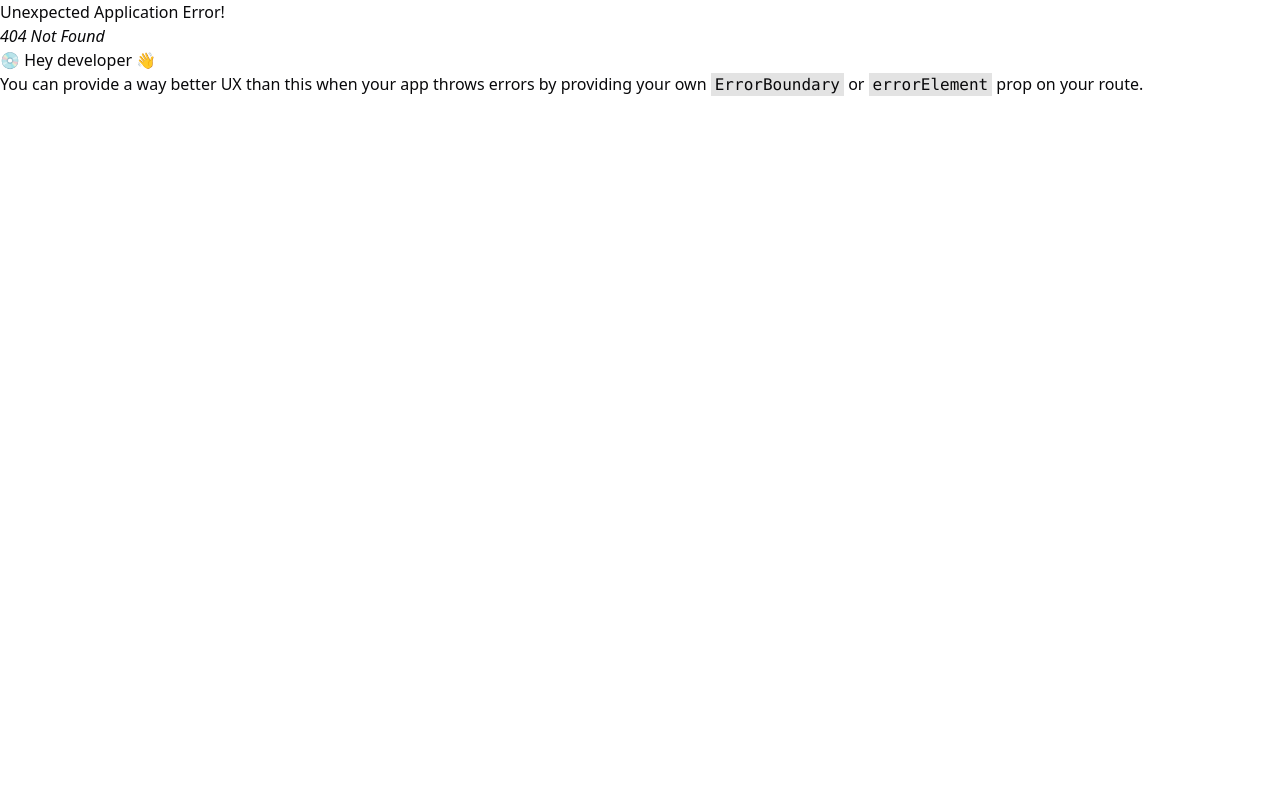
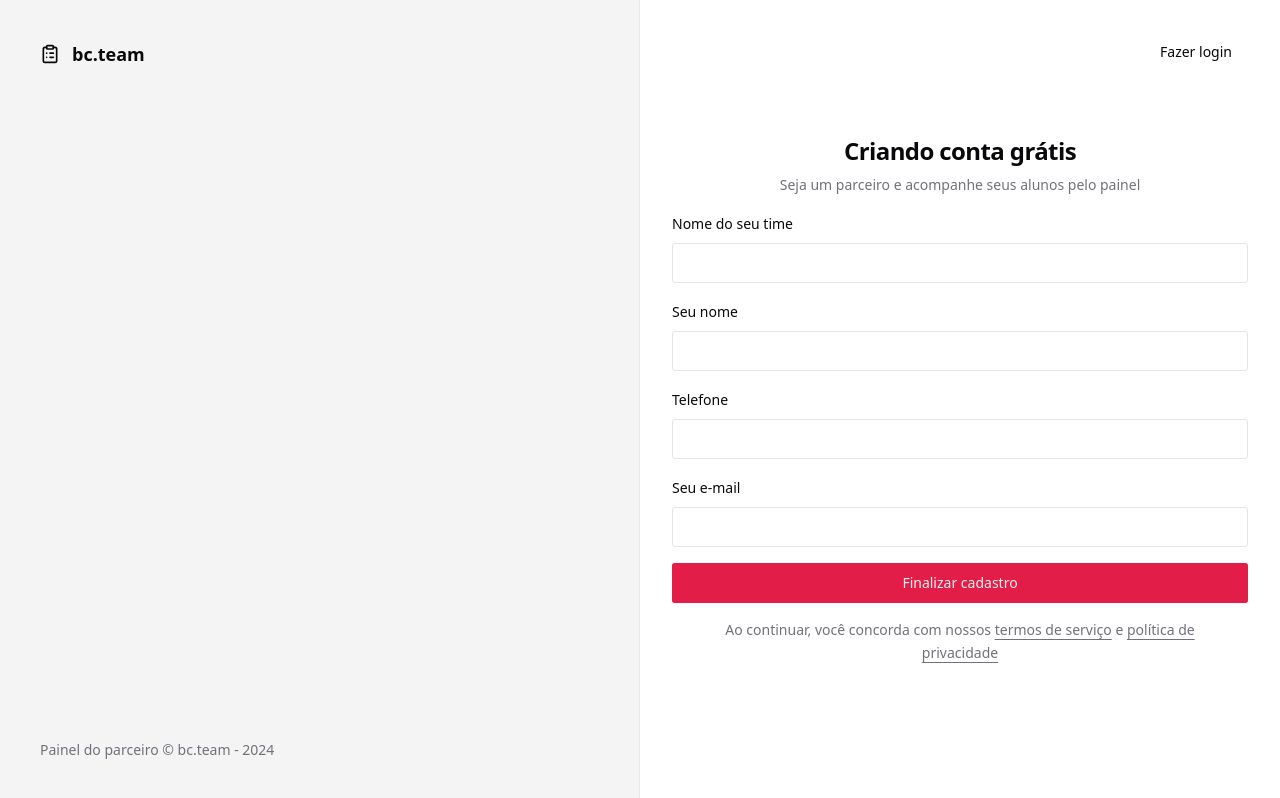
Before and after one commit to dev-rodrigues/bcweb, a React (Vite) app: page /sign-up in a window 1280 px wide. Before the commit this address had no page. Built offline with nearby package versions, Linux system fonts and the light colour scheme.

Commit message:
feat(master): add sigin and signup

```diff
--- a/src/App.tsx
+++ b/src/App.tsx
@@ -2,6 +2,7 @@ import './global.css'
 
 import { Helmet, HelmetProvider } from 'react-helmet-async'
 import { RouterProvider } from 'react-router-dom'
+import { Toaster } from 'sonner'
 
 import { router } from './routes.tsx'
 
@@ -9,6 +10,7 @@ export function App() {
   return (
     <HelmetProvider>
       <Helmet titleTemplate="%s | bc.team" />
+      <Toaster richColors />
       <RouterProvider router={router} />
     </HelmetProvider>
   )
--- /dev/null
+++ b/src/components/ui/input.tsx
@@ -0,0 +1,24 @@
+import * as React from 'react'
+
+import { cn } from '@/lib/utils'
+
+export type InputProps = React.InputHTMLAttributes<HTMLInputElement>
+
+const Input = React.forwardRef<HTMLInputElement, InputProps>(
+  ({ className, type, ...props }, ref) => {
+    return (
+      <input
+        type={type}
+        className={cn(
+          'flex h-10 w-full rounded-md border border-input bg-background px-3 py-2 text-sm ring-offset-background file:border-0 file:bg-transparent file:text-sm file:font-medium placeholder:text-muted-foreground focus-visible:outline-none focus-visible:ring-2 focus-visible:ring-ring focus-visible:ring-offset-2 disabled:cursor-not-allowed disabled:opacity-50',
+          className,
+        )}
+        ref={ref}
+        {...props}
+      />
+    )
+  },
+)
+Input.displayName = 'Input'
+
+export { Input }
--- /dev/null
+++ b/src/components/ui/label.tsx
@@ -0,0 +1,24 @@
+import * as LabelPrimitive from '@radix-ui/react-label'
+import { cva, type VariantProps } from 'class-variance-authority'
+import * as React from 'react'
+
+import { cn } from '@/lib/utils'
+
+const labelVariants = cva(
+  'text-sm font-medium leading-none peer-disabled:cursor-not-allowed peer-disabled:opacity-70',
+)
+
+const Label = React.forwardRef<
+  React.ElementRef<typeof LabelPrimitive.Root>,
+  React.ComponentPropsWithoutRef<typeof LabelPrimitive.Root> &
+    VariantProps<typeof labelVariants>
+>(({ className, ...props }, ref) => (
+  <LabelPrimitive.Root
+    ref={ref}
+    className={cn(labelVariants(), className)}
+    {...props}
+  />
+))
+Label.displayName = LabelPrimitive.Root.displayName
+
+export { Label }
--- a/src/global.css
+++ b/src/global.css
@@ -1,68 +1,53 @@
 @tailwind base;
 @tailwind components;
 @tailwind utilities;
+
+
 
 @layer base {
   :root {
     --background: 0 0% 100%;
     --foreground: 240 10% 3.9%;
-
     --card: 0 0% 100%;
     --card-foreground: 240 10% 3.9%;
-
     --popover: 0 0% 100%;
     --popover-foreground: 240 10% 3.9%;
-
-    --primary: 240 5.9% 10%;
-    --primary-foreground: 0 0% 98%;
-
+    --primary: 346.8 77.2% 49.8%;
+    --primary-foreground: 355.7 100% 97.3%;
     --secondary: 240 4.8% 95.9%;
     --secondary-foreground: 240 5.9% 10%;
-
     --muted: 240 4.8% 95.9%;
     --muted-foreground: 240 3.8% 46.1%;
-
     --accent: 240 4.8% 95.9%;
     --accent-foreground: 240 5.9% 10%;
-
     --destructive: 0 84.2% 60.2%;
     --destructive-foreground: 0 0% 98%;
-
     --border: 240 5.9% 90%;
     --input: 240 5.9% 90%;
-    --ring: 240 10% 3.9%;
-
-    --radius: 0.5rem;
+    --ring: 346.8 77.2% 49.8%;
+    --radius: 0.3rem;
   }
 
   .dark {
-    --background: 240 10% 3.9%;
-    --foreground: 0 0% 98%;
-
-    --card: 240 10% 3.9%;
-    --card-foreground: 0 0% 98%;
-
-    --popover: 240 10% 3.9%;
-    --popover-foreground: 0 0% 98%;
-
-    --primary: 0 0% 98%;
-    --primary-foreground: 240 5.9% 10%;
-
+    --background: 20 14.3% 4.1%;
+    --foreground: 0 0% 95%;
+    --card: 24 9.8% 10%;
+    --card-foreground: 0 0% 95%;
+    --popover: 0 0% 9%;
+    --popover-foreground: 0 0% 95%;
+    --primary: 346.8 77.2% 49.8%;
+    --primary-foreground: 355.7 100% 97.3%;
     --secondary: 240 3.7% 15.9%;
     --secondary-foreground: 0 0% 98%;
-
-    --muted: 240 3.7% 15.9%;
+    --muted: 0 0% 15%;
     --muted-foreground: 240 5% 64.9%;
-
-    --accent: 240 3.7% 15.9%;
+    --accent: 12 6.5% 15.1%;
     --accent-foreground: 0 0% 98%;
-
     --destructive: 0 62.8% 30.6%;
-    --destructive-foreground: 0 0% 98%;
-
+    --destructive-foreground: 0 85.7% 97.3%;
     --border: 240 3.7% 15.9%;
     --input: 240 3.7% 15.9%;
-    --ring: 240 4.9% 83.9%;
+    --ring: 346.8 77.2% 49.8%;
   }
 }
 
--- a/src/pages/_layouts/auth.tsx
+++ b/src/pages/_layouts/auth.tsx
@@ -13,7 +13,7 @@ export function AuthLayout() {
           Painel do parceiro &copy; bc.team - {new Date().getFullYear()}
         </footer>
       </div>
-      <div className="flex flex-col items-center justify-center">
+      <div className="relative flex flex-col items-center justify-center">
         <Outlet />
       </div>
     </div>
--- a/src/pages/auth/sign-in.tsx
+++ b/src/pages/auth/sign-in.tsx
@@ -1,10 +1,66 @@
 import { Helmet } from 'react-helmet-async'
+import { useForm } from 'react-hook-form'
+import { Link } from 'react-router-dom'
+import { toast } from 'sonner'
+import { z } from 'zod'
+
+import { Button } from '@/components/ui/button.tsx'
+import { Input } from '@/components/ui/input.tsx'
+import { Label } from '@/components/ui/label.tsx'
+
+const signInForm = z.object({
+  email: z.string().email(),
+})
+
+type SignInFormType = z.infer<typeof signInForm>
 
 export function SignIn() {
+  const {
+    register,
+    handleSubmit,
+    formState: { isSubmitting },
+  } = useForm<SignInFormType>()
+
+  async function handleSignIn(data: SignInFormType) {
+    console.log(data)
+    await new Promise((resolve) => setTimeout(resolve, 2000))
+    toast.success('Enviamos um link de autenticação para o seu e-mail', {
+      action: {
+        label: 'Reenviar',
+        onClick: () => handleSignIn(data),
+      },
+    })
+  }
+
   return (
     <>
       <Helmet title={'Login'} />
-      <h1>Sign In</h1>
+      <div className="p-8">
+        <Button variant="ghost" asChild className="absolute right-8 top-8">
+          <Link to="/sign-up">Cadastre-se</Link>
+        </Button>
+        <div className="flex w-[350px] flex-col justify-center gap-6"></div>
+        <div className="flex flex-col gap-2 text-center">
+          <h1 className="text-2xl font-semibold tracking-tight">
+            Acessar painel
+          </h1>
+          <p className="text-sm text-muted-foreground">
+            Acompanhe seus alunos pelo painel do parceiro
+          </p>
+        </div>
+        <form
+          onSubmit={handleSubmit(handleSignIn)}
+          className="flex flex-col gap-4"
+        >
+          <div className="space-y-2">
+            <Label htmlFor="email">Seu e-mail</Label>
+            <Input id="email" type="email" {...register('email')} />
+          </div>
+          <Button disabled={isSubmitting} className="w-full" type="submit">
+            Acessar painel
+          </Button>
+        </form>
+      </div>
     </>
   )
 }
--- /dev/null
+++ b/src/pages/auth/sign-up.tsx
@@ -0,0 +1,99 @@
+import { Helmet } from 'react-helmet-async'
+import { useForm } from 'react-hook-form'
+import { Link, useNavigate } from 'react-router-dom'
+import { toast } from 'sonner'
+import { z } from 'zod'
+
+import { Button } from '@/components/ui/button.tsx'
+import { Input } from '@/components/ui/input.tsx'
+import { Label } from '@/components/ui/label.tsx'
+
+const SignUpForm = z.object({
+  teamName: z.string(),
+  managerName: z.string(),
+  phone: z.string(),
+  email: z.string().email(),
+})
+
+type SignUpFormType = z.infer<typeof SignUpForm>
+
+export function SignUp() {
+  const navigate = useNavigate()
+
+  const {
+    register,
+    handleSubmit,
+    formState: { isSubmitting },
+  } = useForm<SignUpFormType>()
+
+  async function handleSignUp(data: SignUpFormType) {
+    console.log(data)
+    await new Promise((resolve) => setTimeout(resolve, 2000))
+    toast.success('Restaurante cadastrado com sucesso!', {
+      action: {
+        label: 'Login',
+        onClick: () => navigate('/sign-in'),
+      },
+    })
+  }
+
+  return (
+    <>
+      <Helmet title={'Cadastro'} />
+      <div className="p-8">
+        <Button variant="ghost" asChild className="absolute right-8 top-8">
+          <Link to="/sign-in">Fazer login</Link>
+        </Button>
+
+        <div className="flex w-[350px] flex-col justify-center gap-6"></div>
+        <div className="flex flex-col gap-2 text-center">
+          <h1 className="text-2xl font-semibold tracking-tight">
+            Criando conta grátis
+          </h1>
+          <p className="text-sm text-muted-foreground">
+            Seja um parceiro e acompanhe seus alunos pelo painel
+          </p>
+        </div>
+        <form
+          onSubmit={handleSubmit(handleSignUp)}
+          className="flex flex-col gap-4"
+        >
+          <div className="mt-4 space-y-2">
+            <Label htmlFor="teamName">Nome do seu time</Label>
+            <Input id="teamName" type="text" {...register('teamName')} />
+          </div>
+
+          <div className="space-y-2">
+            <Label htmlFor="managerName">Seu nome</Label>
+            <Input id="managerName" type="text" {...register('managerName')} />
+          </div>
+
+          <div className="space-y-2">
+            <Label htmlFor="phone">Telefone</Label>
+            <Input id="phone" type="tel" {...register('phone')} />
+          </div>
+
+          <div className="space-y-2">
+            <Label htmlFor="email">Seu e-mail</Label>
+            <Input id="email" type="email" {...register('email')} />
+          </div>
+
+          <Button disabled={isSubmitting} className="w-full" type="submit">
+            Finalizar cadastro
+          </Button>
+
+          <p className="px-6 text-center text-sm leading-relaxed text-muted-foreground">
+            Ao continuar, você concorda com nossos{' '}
+            <a className="underline underline-offset-4" href="">
+              termos de serviço
+            </a>{' '}
+            e{' '}
+            <a className="underline underline-offset-4" href="">
+              política de privacidade
+            </a>
+          </p>
+        </form>
+      </div>
+    </>
+  )
+}
--- a/src/routes.tsx
+++ b/src/routes.tsx
@@ -4,6 +4,7 @@ import { AppLayout } from '@/pages/_layouts/app.tsx'
 import { AuthLayout } from '@/pages/_layouts/auth.tsx'
 import { Dashboard } from '@/pages/app/dashboard.tsx'
 import { SignIn } from '@/pages/auth/sign-in.tsx'
+import { SignUp } from '@/pages/auth/sign-up.tsx'
 
 export const router = createBrowserRouter([
   {
@@ -14,6 +15,9 @@ export const router = createBrowserRouter([
   {
     path: '/',
     element: <AuthLayout />,
-    children: [{ path: '/sign-in', element: <SignIn /> }],
+    children: [
+      { path: '/sign-in', element: <SignIn /> },
+      { path: '/sign-up', element: <SignUp /> },
+    ],
   },
 ])
```
Also changed, not shown: package.json (+8 -1 lines), 1 other file (tests, documents, lock files or other folders).
